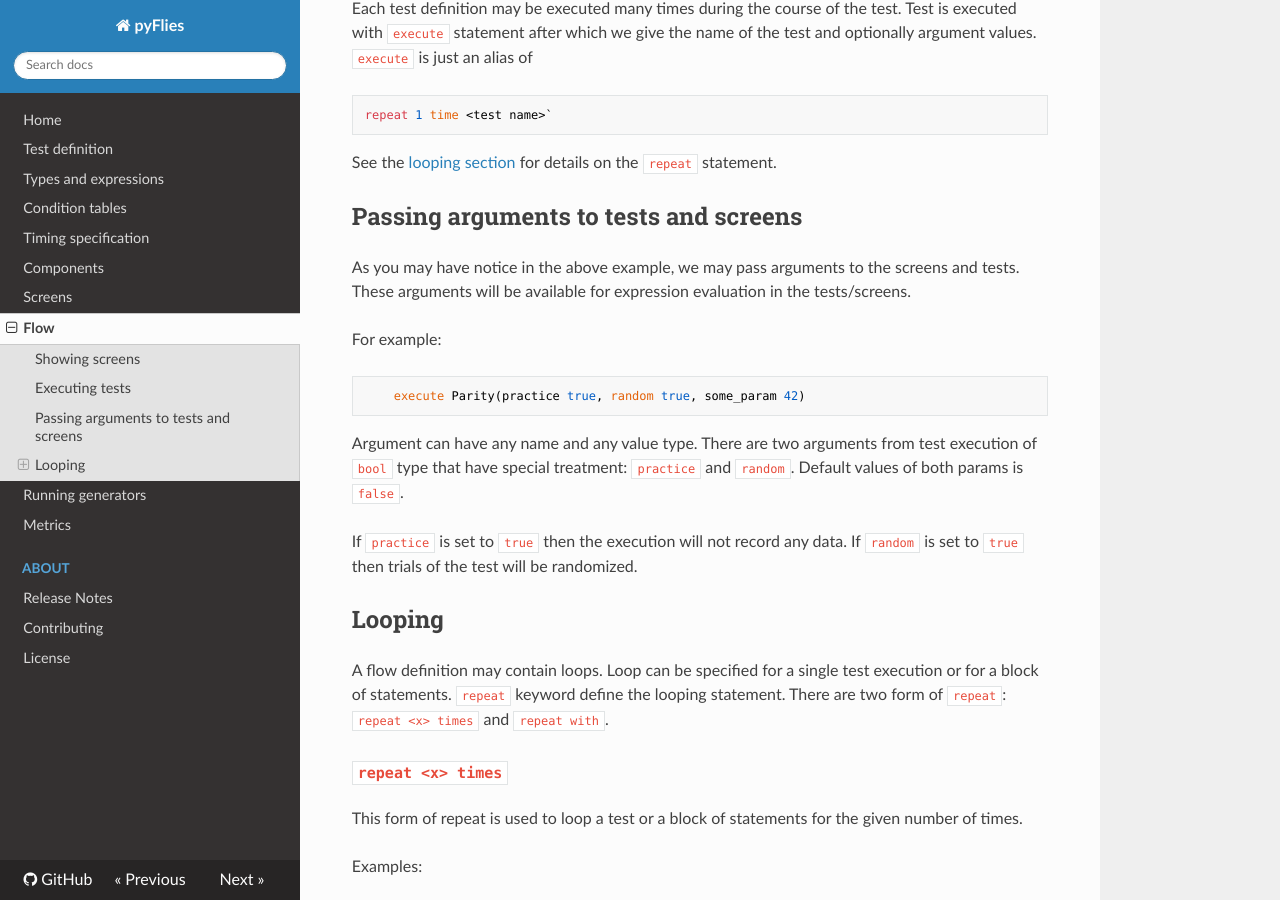
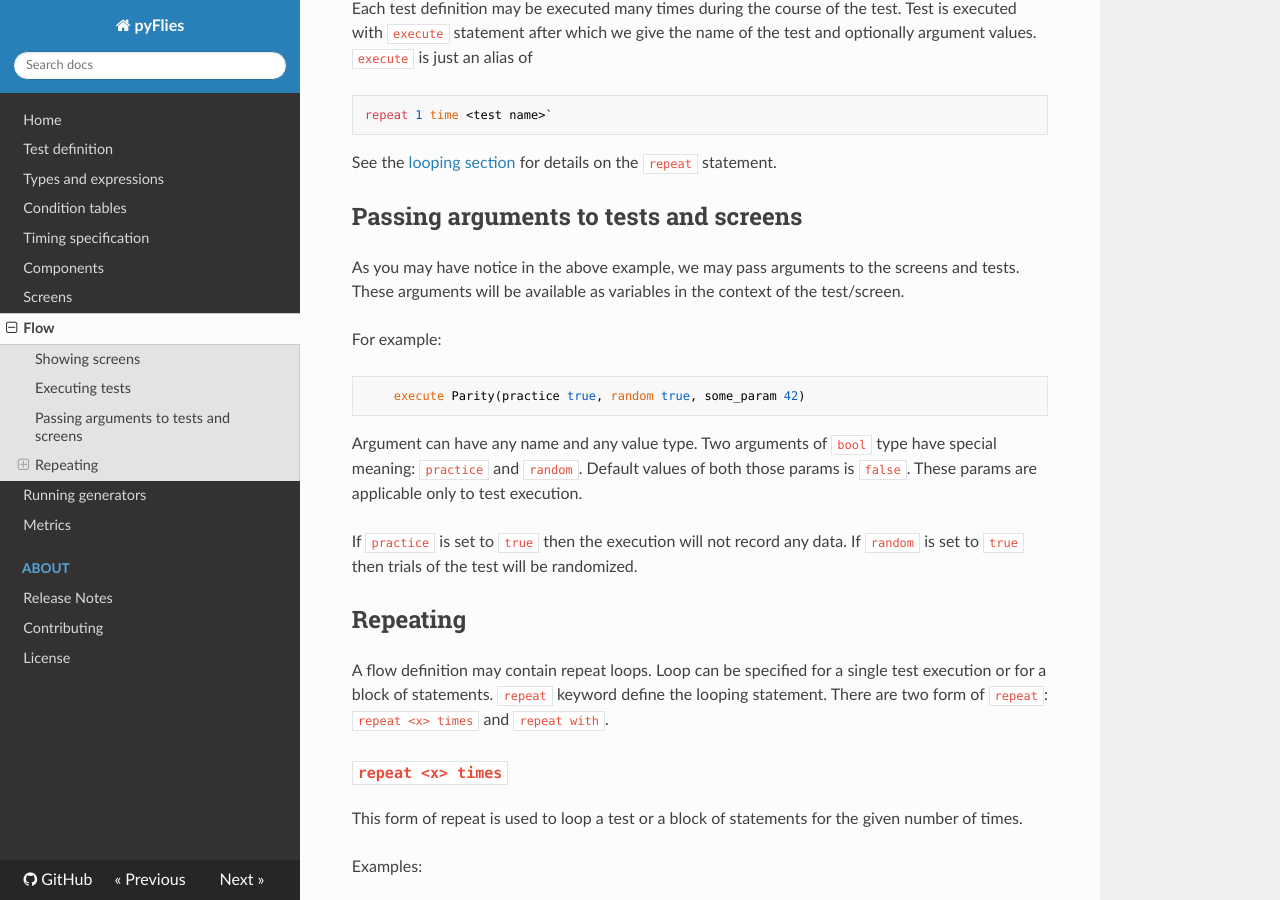
Before and after one commit to pyflies/pyflies, an MkDocs documentation site: the page built from docs/flow.md, in a window 1280 px wide and 900 px high, scrolled down 768 px. Built offline with MkDocs 1.6.1, drawn with Linux system fonts in a browser that asks for light colours; nearby versions of some CDN libraries; some of the changed text lies outside the part shown.

Commit message:
Fixes in the docs

```diff
--- a/docs/flow.md
+++ b/docs/flow.md
@@ -43,25 +43,25 @@ See the [looping section](#looping) for details on the `repeat` statement.
 ## Passing arguments to tests and screens
 
 As you may have notice in the above example, we may pass arguments to the
-screens and tests. These arguments will be available for expression evaluation
-in the tests/screens.
+screens and tests. These arguments will be available as variables in the context
+of the test/screen.
 
 For example:
 
         execute Parity(practice true, random true, some_param 42)
 
-Argument can have any name and any value type. There are two arguments from test
-execution of `bool` type that have special treatment: `practice` and `random`.
-Default values of both params is `false`.
+Argument can have any name and any value type. Two arguments of `bool` type have
+special meaning: `practice` and `random`. Default values of both those params is
+`false`. These params are applicable only to test execution.
 
 If `practice` is set to `true` then the execution will not record any data. If
 `random` is set to `true` then trials of the test will be randomized.
 
 
-## Looping
+## Repeating
 
-A flow definition may contain loops. Loop can be specified for a single test
-execution or for a block of statements. `repeat` keyword define the looping
+A flow definition may contain repeat loops. Loop can be specified for a single
+test execution or for a block of statements. `repeat` keyword define the looping
 statement. There are two form of `repeat`: `repeat <x> times` and `repeat with`.
 
 ### `repeat <x> times`
@@ -118,13 +118,14 @@ example, as:
 
     image_types = [houses, faces]
 
-used here to expand the table.
+used here to [expand the table](condition-tables.md#tables-expansion).
 
-For each row of the table the block of statement will be executed and variable
-defined in the table will be available (`image_type` and `order`). These
-variable will be propagated to all inner repeat loops and to all execution of
-tests and screens. This means that we can reference these two variable in the
-screen content and in the test expressions (e.g. component parameters in test
-definitions).
+For each row of the table the block of statement will be executed and variables
+defined in the table (`image_type` and `order`) will be available inside the
+block. These variables will be propagated to all inner repeat loops and to all
+execution of tests and screens. This means that we can reference these two
+variables in the screen content and in the test expressions (e.g. component
+parameters in test definitions).
 
-For a full experiment specification take a look at [blocking example]().
+For a full experiment specification take a look at the [blocking
+example](https://github.com/pyflies/pyflies/tree/main/examples/blocking).
```
Also changed, not shown: other parts of docs/flow.md (+2 -2 lines), docs/about/contributing.md (+3 -3 lines), docs/condition-tables.md (+11 -11 lines), docs/generators.md (+9 -6 lines), docs/metrics.md (+5 -5 lines), docs/types-expressions.md (+19 -12 lines).
